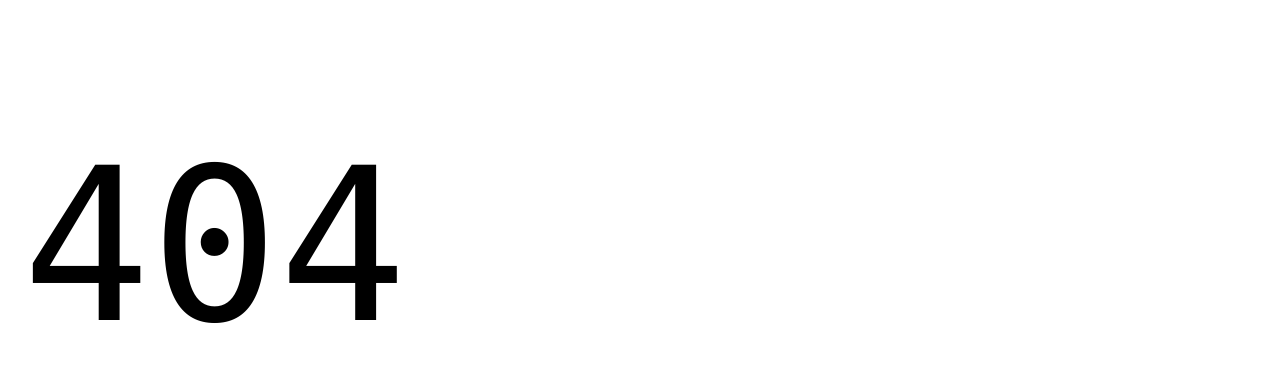
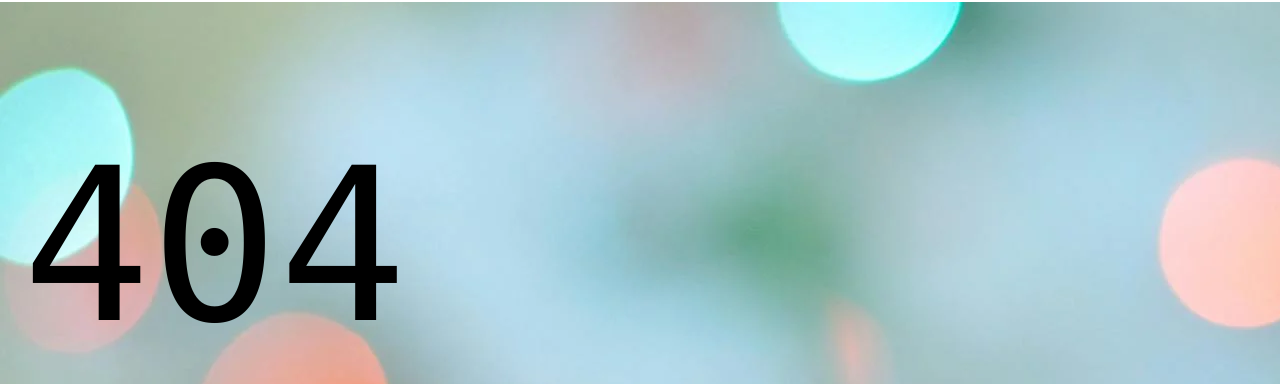
Before and after one commit to Studiocreations/my-website, a website with bundled scripts: page 404.html in a window 1280 px wide. Shown: the part 62-446 px from the top of the page. Built offline with nearby package versions, Linux system fonts and the light colour scheme; files whose address does not match are found by name.

Commit message:
Update styles.css

```diff
--- a/styles/styles.css
+++ b/styles/styles.css
@@ -50,7 +50,7 @@ body {
   color: var(--text-color);
   background-color: var(--background-color);
   display: none;
-  background-image: url("./DAM/pexels-photo-255379.jpg");
+  background-image: url("/DAM/pexels-photo-255379.jpg");
 }
 
 body.appear {
```
